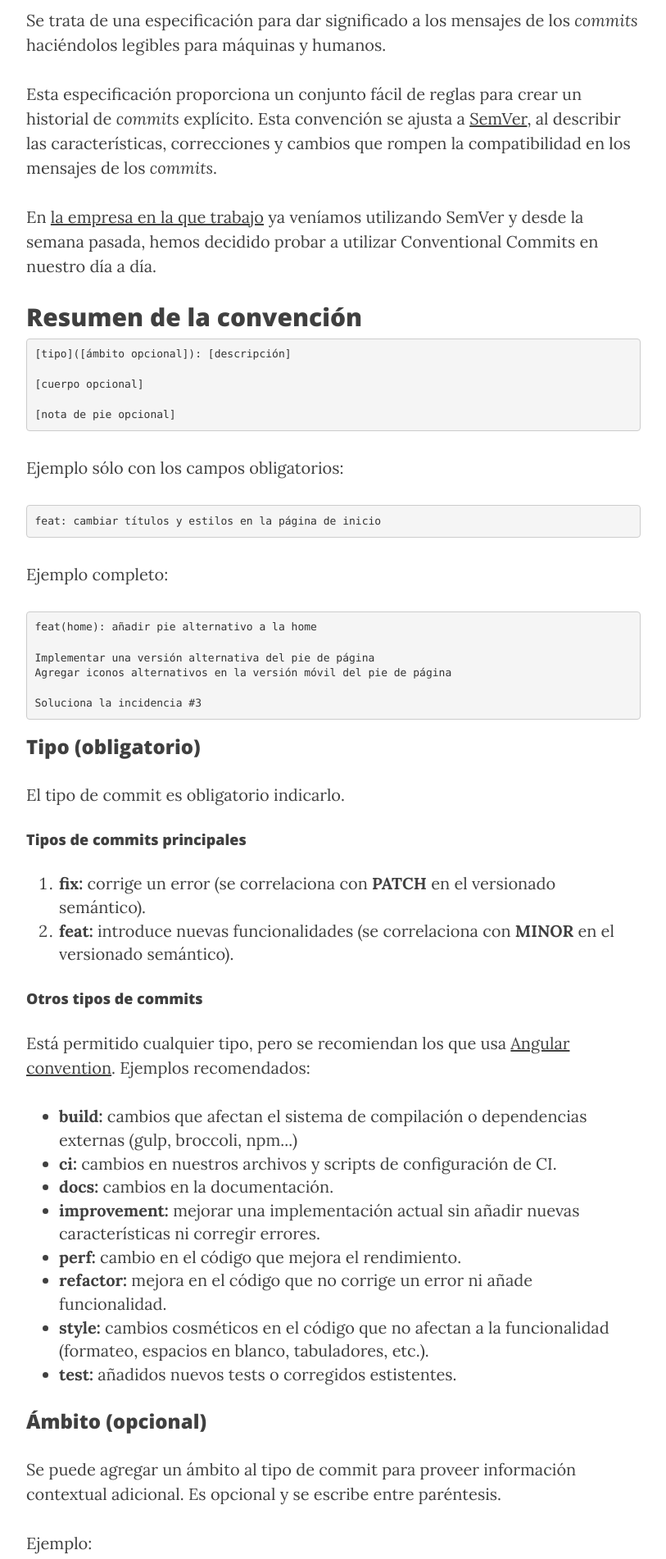
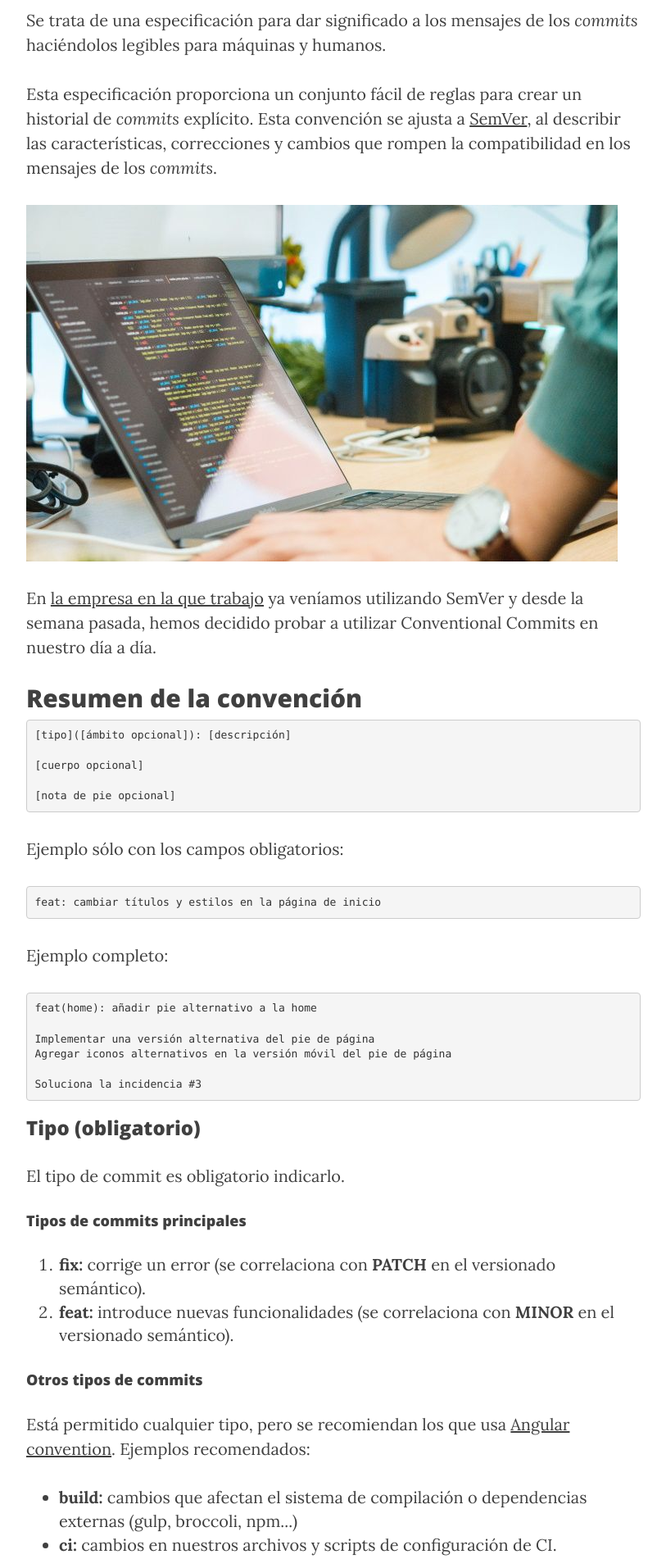
Before and after one commit to aunitz/beta, a Jekyll site: the page built from _posts/2019-11-14-conventional-commits.markdown, in a window 1280 px wide. Shown: the part 669-2571 px from the top of the page at 82% size, without its empty margins (233-1046 px from the left). Built offline with Jekyll 4.4.1, drawn with Linux system fonts in a browser that asks for light colours; nearby versions of some CDN libraries.

Commit message:
feat: añadida foto al contenido del post

```diff
--- a/_posts/2019-11-14-conventional-commits.markdown
+++ b/_posts/2019-11-14-conventional-commits.markdown
@@ -13,6 +13,8 @@ tags:       [git]
 <p>Se trata de una especificación para dar significado a los mensajes de los <em>commits</em> haciéndolos legibles para máquinas y humanos.</p>
 
 <p>Esta especificación proporciona un conjunto fácil de reglas para crear un historial de <em>commits</em> explícito. Esta convención se ajusta a <a href="http://semver.org/" target="_blank">SemVer</a>, al describir las características, correcciones y cambios que rompen la compatibilidad en los mensajes de los <em>commits</em>.</p>
+
+<p><img src="{{ site.baseurl }}/img/conventional-commits.jpg" alt="Conventional Commits"></p>
 
 <p>En <a href="https://www.adimedia.net/" target="_blank">la empresa en la que trabajo</a> ya veníamos utilizando SemVer y desde la semana pasada, hemos decidido probar a utilizar Conventional Commits en nuestro día a día.</p>
 
@@ -64,7 +66,7 @@ Soluciona la incidencia #3
         <li><strong>style:</strong> cambios cosméticos en el código que no afectan a la funcionalidad (formateo, espacios en blanco, tabuladores, etc.).</li>
         <li><strong>test:</strong> añadidos nuevos tests o corregidos estistentes.</li>
     </ul>
-<p>
+</p>
 
 <h3>Ámbito (opcional)</h3>
 
```
Also changed, not shown: img/conventional-commits.jpg (added).
